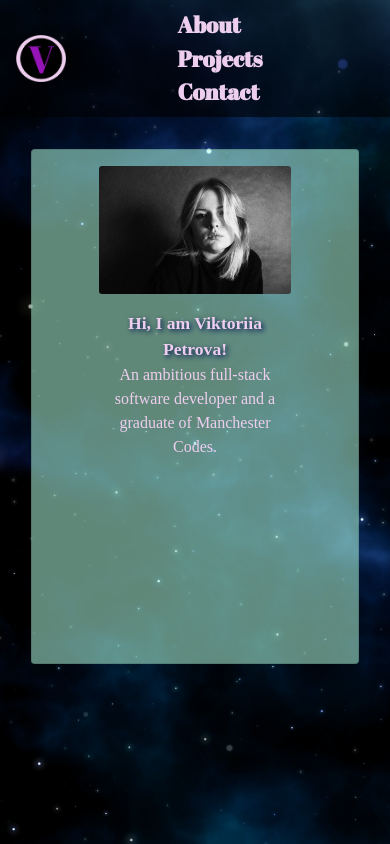
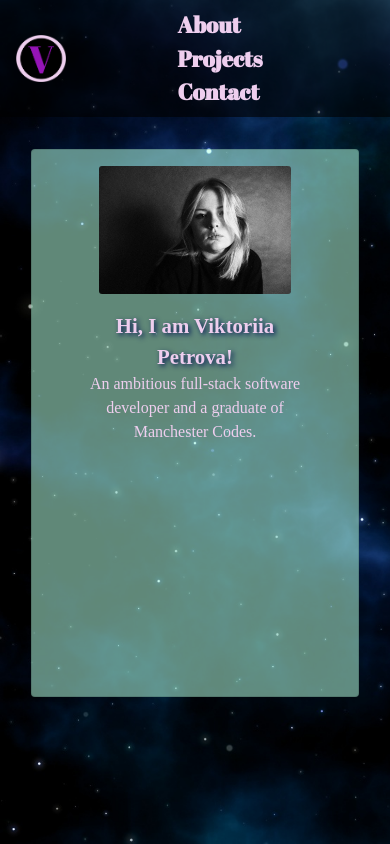
Before and after one commit to etrovavica1221/vik-petrova-portfolio, a React (Create React App) app: page / in a window 390 px wide. Built offline with nearby package versions, Linux system fonts and the light colour scheme; a web font is replaced by a local one.

Commit message:
Add text adjustments

```diff
--- a/src/styles/Home.css
+++ b/src/styles/Home.css
@@ -22,7 +22,8 @@
   font-size: 2.6em;
   color: #eeceee;
   margin: auto 1em;
-  height: 30%;
+  height: 35%;
+  max-width: 100%;
 }
 
 #my-info a {
@@ -46,7 +47,11 @@
 
 @media only screen and (max-width: 2500px) {
   #greeting {
-    font-size: 1.6em;
+    font-size: 2em;
+  }
+
+  #my-info {
+      height: 40%;
   }
 
   #profile-wrap {
@@ -57,11 +62,12 @@
 
 @media only screen and (max-width: 2200px) {
   #greeting {
-    font-size: 1.4em;
+    font-size: 1.9em;
   }
 
   #my-info {
     font-size: 1.9em;
+    height: 30%;
   }
 
   #profile-wrap {
@@ -72,7 +78,7 @@
 
 @media only screen and (max-width: 1850px) {
   #greeting {
-    font-size: 1.3em;
+    font-size: 1.8em;
   }
 
   #my-info {
@@ -87,11 +93,12 @@
 
 @media only screen and (max-width: 1650px) {
   #greeting {
-    font-size: 1.2em;
+    font-size: 1.7em;
   }
 
   #my-info {
     font-size: 1.6em;
+    height: 60%;
   }
 
   #profile-wrap {
@@ -107,7 +114,7 @@
 
 @media only screen and (max-width: 1200px) {
   #greeting {
-    font-size: 1.1em;
+    font-size: 1.3em;
   }
 
   #my-info {
@@ -129,7 +136,7 @@
 @media only screen and (max-width: 991px) {
   #aboutMe-container {
     flex-direction: column;
-    height: 61vh;
+    height: 65vh;
   }
 
   #my-info {
@@ -153,7 +160,6 @@
 
   #my-info {
     padding: 0 2em;
-    width: 22em;
     font-size: 1em;
   }
 }
@@ -165,7 +171,7 @@
 
   #my-info {
     margin: 0 auto;
-    width: 15em;
+    width: 20em;
     font-size: 1em;
   }
 
```
